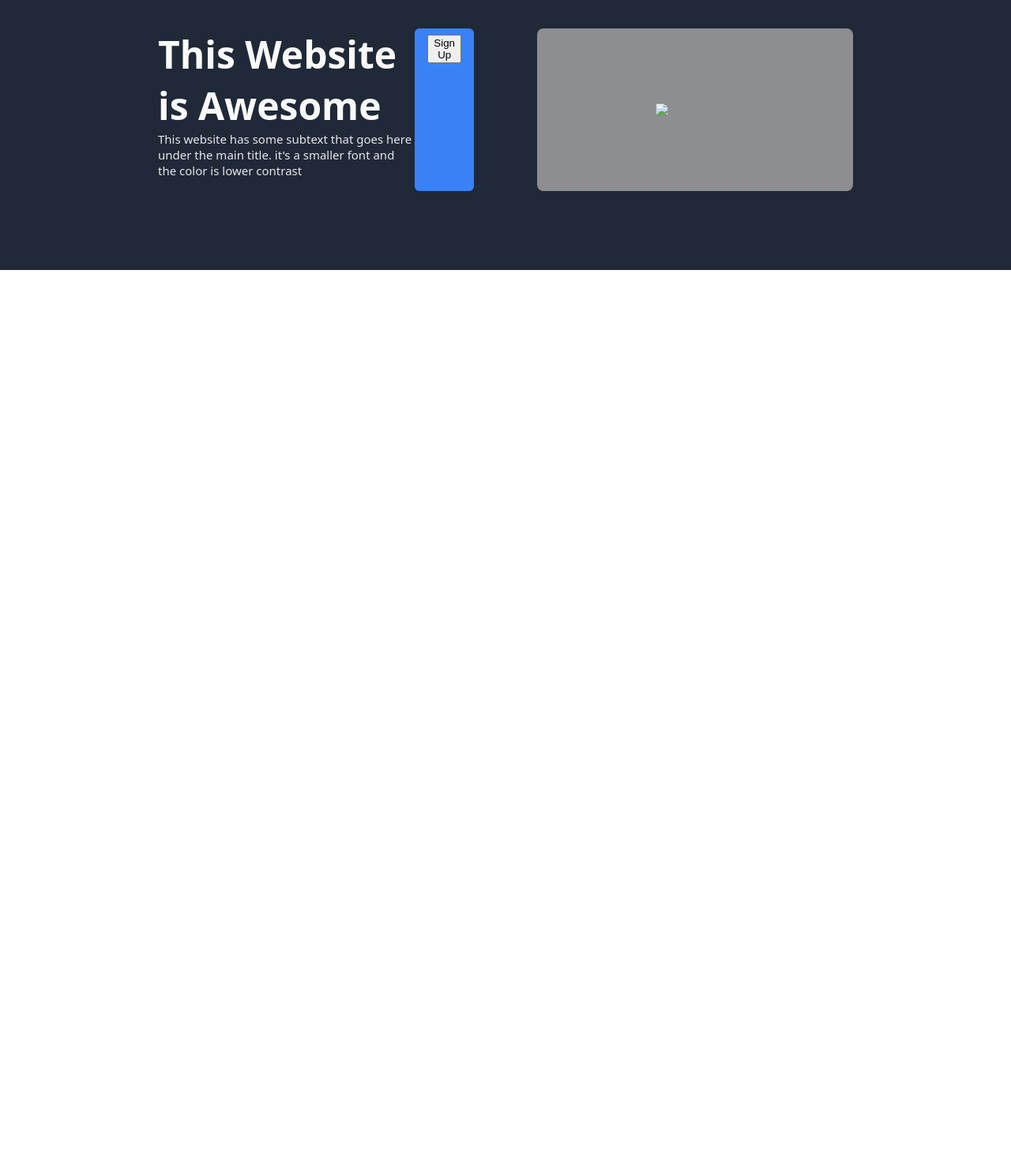
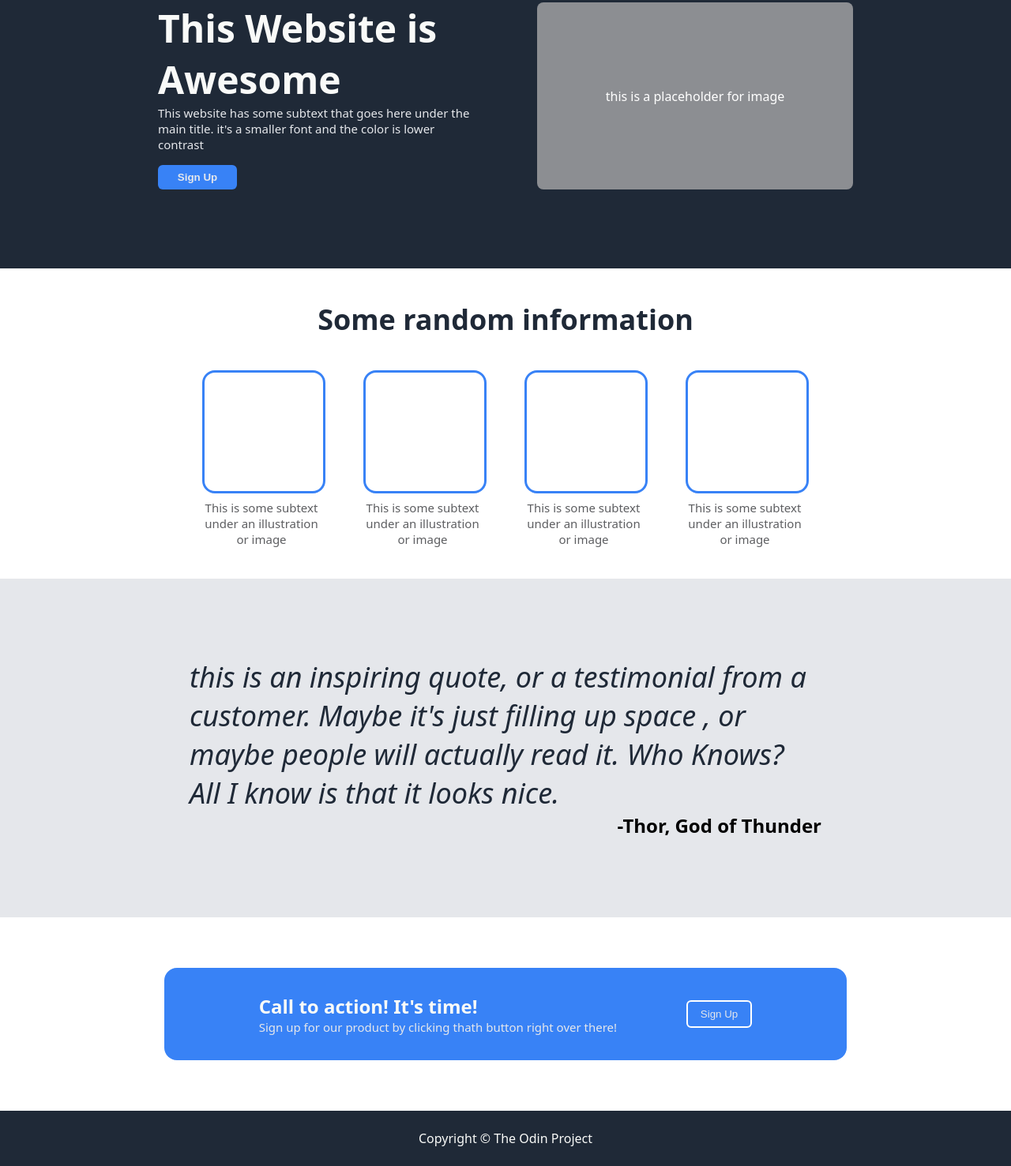
Before and after one commit to hazzmiuww/project1, a plain HTML site: page index.html in a window 1280 px wide. Shown: the part 154-1631 px from the top of the page at 79% size. Before the commit the page ends 800 px from the top, so only its background shows below. Drawn offline with Linux system fonts and the light colour scheme.

Commit message:
this is the last commit for html

```diff
--- a/index.html
+++ b/index.html
@@ -13,8 +13,8 @@
             <div class="left-links">
                 <a href="#">Header Logo</a>
             </div>
-            <div class="right-links">
-                <ul>
+            <div>
+                <ul class="right-links">
                     <li><a href="#">header link one</a></li>
                     <li><a href="#">header link two</a></li>
                     <li><a href="#">header link three</a></li>
@@ -32,15 +32,66 @@
                         This website has some subtext that goes here under the main title.
                         it's a smaller font and the color is lower contrast
                     </div>
-                </div>
-                <div class="button">
-                    <button>Sign Up</button>
+                    <div>
+                        <button class="button">Sign Up</button>
+                    </div>
                 </div>
             </div>
             <div class="right-side">
-                <img src="dog.jpg" width="100px" height="auto">
+                this is a placeholder for image
             </div>
         </div>
     </div>
+
+    <div class="container2">
+        <div class="text-container2">Some random information</div>
+
+        <div class="content2">
+            <div class="item">
+                <div class="boxes"></div>
+                <div class="text-item">This is some subtext under an illustration or image</div>
+            </div>
+
+            <div class="item">
+                <div class="boxes"></div>
+                <div class="text-item">This is some subtext under an illustration or image</div>
+            </div>
+
+            <div class="item">
+                <div class="boxes"></div>
+                <div class="text-item">This is some subtext under an illustration or image</div>
+            </div>
+
+            <div class="item">
+                <div class="boxes"></div>
+                <div class="text-item">This is some subtext under an illustration or image</div>
+            </div>
+        </div>
+    </div>
+
+    <div class="container3">
+        <div class="quote">this is an inspiring quote, or a testimonial from a customer. Maybe it's just filling up space ,
+            or maybe people will actually read it. Who Knows? All I know is that it looks nice.
+        </div>
+        <div class="author">
+            -Thor, God of Thunder
+        </div>
+    </div>
+
+    <div class="container4">
+        <div class="alert">
+            <div class="action">
+                <div class="instruction1">Call to action! It's time!</div>
+                <div class="instruction2">Sign up for our product by clicking thath button right over there!</div>
+            </div>
+            <div class="result">
+                <button class="tombol">Sign Up</button>
+            </div>
+        </div>
+    </div>
+
+    <div class="footer">
+        Copyright &#169 The Odin Project
+    </div>
 </body>
 </html>
```
